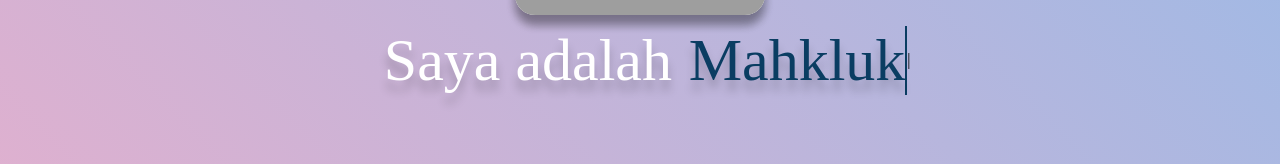
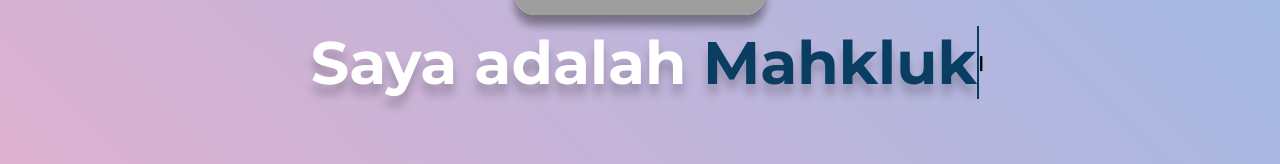
Before and after one commit to yudiatmoko/yudiatmoko.github.io, a plain HTML site: page index.html in a window 1280 px wide. Shown: the part 386-550 px from the top of the page. Drawn offline with nearby package versions, Linux system fonts and the light colour scheme; grey boxes are pictures that could not be loaded.

Commit message:
Update styles.css

```diff
--- a/styles.css
+++ b/styles.css
@@ -1,7 +1,8 @@
+@import url('https://fonts.googleapis.com/css2?family=Montserrat:wght@700&display=swap');
 *{
     margin: 0;
     padding: 0;
-    font-family: 'Keep Calm';
+    font-family: 'Montserrat', sans-serif;
     box-sizing: border-box;
 }
 body{
```
